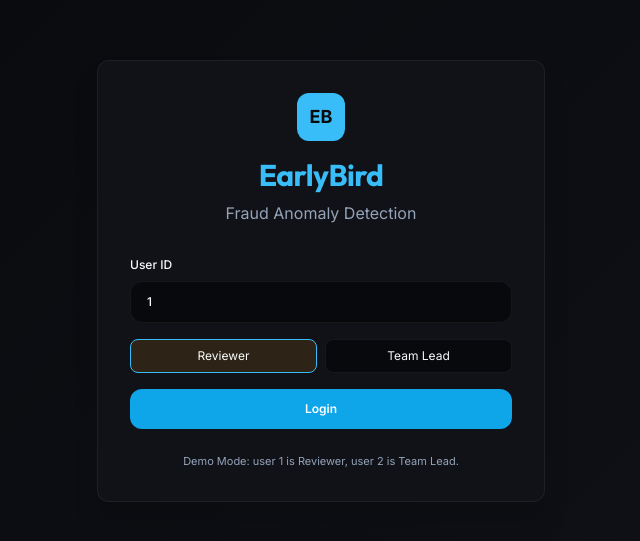
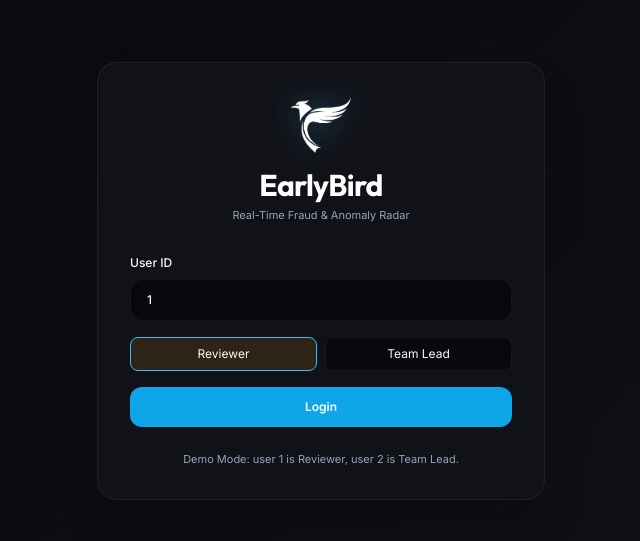
Before and after one commit to aryanpatil-07/EarlyBird, a React (Create React App) app in the folder frontend/: page /login in a window 1280 px wide. Shown: the part 119-660 px from the top of the page, without its empty margins (319-959 px from the left). Built offline with nearby package versions, Linux system fonts and the light colour scheme; no server answers.

Commit message:
feat(ui): add transparent bird emblem as brand logo in sidebar and login

```diff
--- a/frontend/src/components/Layout.tsx
+++ b/frontend/src/components/Layout.tsx
@@ -21,6 +21,7 @@ import {
   ArrowRightLeft,
 } from 'lucide-react';
 import { APP_NAME } from '../lib/constants';
+import { EarlyBirdLogo } from './ui/EarlyBirdLogo';
 
 interface LayoutProps {
   children: React.ReactNode;
@@ -72,9 +73,7 @@ export const Layout: React.FC<LayoutProps> = ({ children }) => {
           {/* Logo Header */}
           <div className="px-6 py-5 flex items-center justify-between border-b border-white/[0.04]">
             <div className="flex items-center gap-3">
-              <div className="w-9 h-9 rounded-xl bg-gradient-to-tr from-sky-400 via-cyan-500 to-blue-600 flex items-center justify-center font-black text-sm text-white shadow-lg shadow-sky-500/30 tracking-wider">
-                EB
-              </div>
+              <EarlyBirdLogo size={36} className="h-9 w-9" />
               <div>
                 <h1 className="text-base font-bold tracking-tight text-white flex items-center gap-1.5">
                   {APP_NAME}
--- /dev/null
+++ b/frontend/src/components/ui/EarlyBirdLogo.tsx
@@ -0,0 +1,26 @@
+import React from 'react';
+
+interface EarlyBirdLogoProps extends React.ImgHTMLAttributes<HTMLImageElement> {
+  size?: number;
+  className?: string;
+}
+
+export const EarlyBirdLogo: React.FC<EarlyBirdLogoProps> = ({
+  size = 36,
+  className = '',
+  alt = 'EarlyBird Logo',
+  ...props
+}) => {
+  return (
+    <img
+      src="/earlybird-logo.png"
+      width={size}
+      height={size}
+      alt={alt}
+      className={`inline-block object-contain drop-shadow-[0_0_15px_rgba(56,189,248,0.35)] transition-all ${className}`}
+      {...props}
+    />
+  );
+};
+
+export default EarlyBirdLogo;
--- a/frontend/src/pages/Login.tsx
+++ b/frontend/src/pages/Login.tsx
@@ -6,6 +6,8 @@
 import React, { useState } from 'react';
 import { useNavigate } from 'react-router-dom';
 import { useAuth } from '../context/AuthContext';
+
+import { EarlyBirdLogo } from '../components/ui/EarlyBirdLogo';
 
 export const Login: React.FC = () => {
   const navigate = useNavigate();
@@ -36,7 +38,7 @@ export const Login: React.FC = () => {
       }}
     >
       <div
-        className="rounded-lg p-8 w-full max-w-md shadow-xl border"
+        className="rounded-2xl p-8 w-full max-w-md shadow-2xl border"
         style={{
           backgroundColor: 'var(--color-background-alt)',
           borderColor: 'var(--color-border)',
@@ -45,20 +47,12 @@ export const Login: React.FC = () => {
       >
         {/* Logo & Title */}
         <div className="mb-8 text-center">
-          <div
-            className="w-12 h-12 rounded-lg flex items-center justify-center font-bold text-lg mx-auto mb-4"
-            style={{
-              backgroundColor: 'var(--color-primary)',
-              color: 'var(--color-background)',
-            }}
-          >
-            EB
-          </div>
-          <h1 className="text-3xl font-bold mb-2" style={{ color: 'var(--color-primary)' }}>
+          <EarlyBirdLogo size={64} className="mx-auto mb-3" />
+          <h1 className="text-3xl font-bold mb-1 tracking-tight text-white">
             EarlyBird
           </h1>
-          <p style={{ color: 'var(--color-text-muted)' }}>
-            Fraud Anomaly Detection
+          <p className="text-xs text-slate-400">
+            Real-Time Fraud & Anomaly Radar
           </p>
         </div>
 
```
Also changed, not shown: frontend/public/earlybird-logo.png (added), frontend/src/assets/earlybird-logo.png (added).
